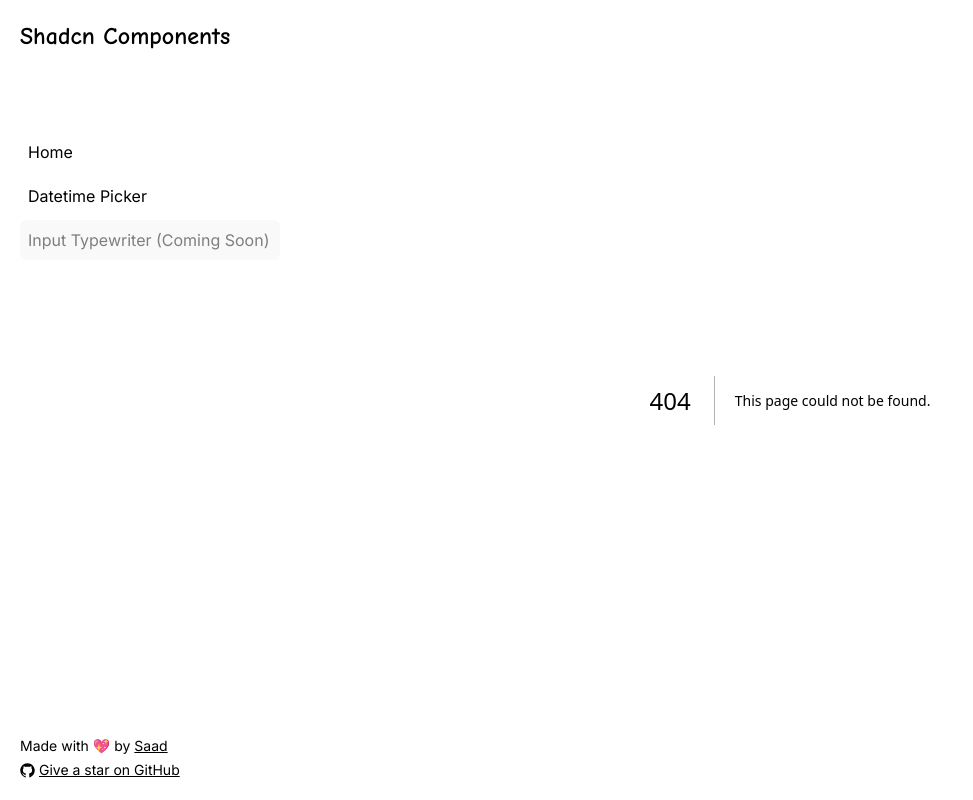
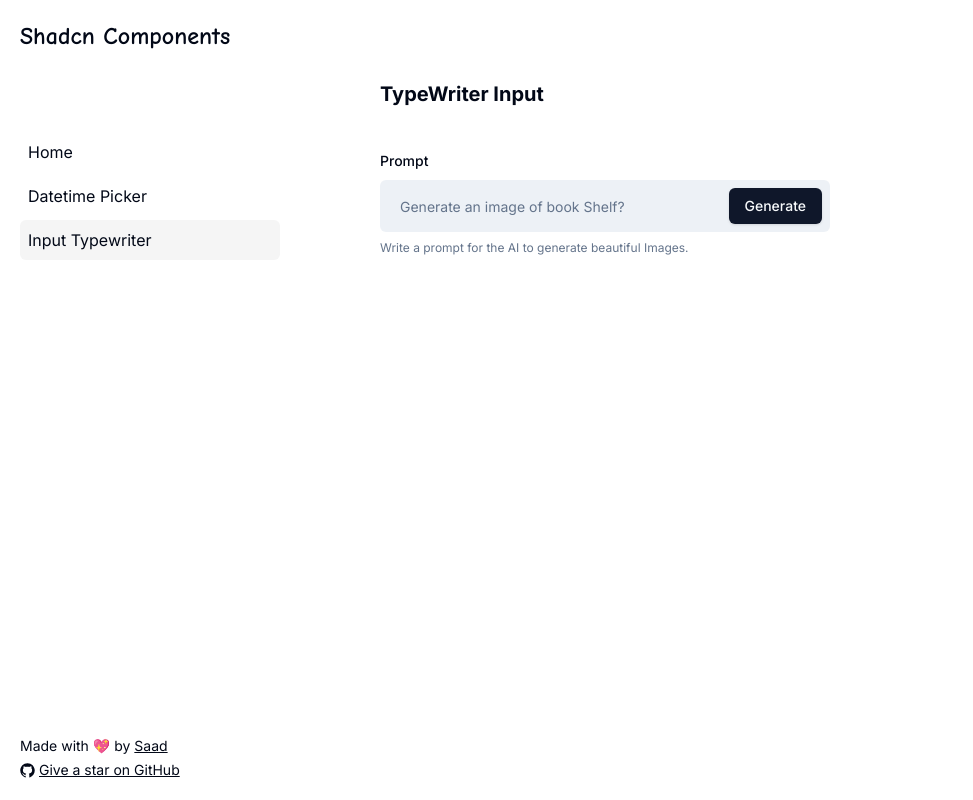
Before and after one commit to Maliksidk19/shadcn-datetime-picker, a Next.js app: page /input-typewriter in a window 1280 px wide. Before the commit this address had no page. Shown: the whole page, without its empty margins (0-973 px from the left). Built offline with nearby package versions, Linux system fonts and the light colour scheme.

Commit message:
typewriter effect

```diff
--- a/next.config.mjs
+++ b/next.config.mjs
@@ -1,4 +1,6 @@
 /** @type {import('next').NextConfig} */
-const nextConfig = {};
+const nextConfig = {
+  reactStrictMode: false,
+};
 
 export default nextConfig;
--- a/package.json
+++ b/package.json
@@ -29,6 +29,7 @@
     "sonner": "^1.5.0",
     "tailwind-merge": "^2.4.0",
     "tailwindcss-animate": "^1.0.7",
+    "typewriter-effect": "^2.21.0",
     "zod": "^3.23.8"
   },
   "devDependencies": {
--- a/src/components/sidebar.tsx
+++ b/src/app/_components/sidebar.tsx
@@ -20,7 +20,6 @@ const components = [
   {
     name: "Input Typewriter",
     href: "/input-typewriter",
-    disabled: true,
   },
 ];
 
@@ -38,14 +37,10 @@ export const Sidebar = () => {
               key={index}
               className={cn(
                 "p-2",
-                pathname === item.href && "bg-neutral-100 rounded-md",
-                item.disabled && "opacity-50 cursor-not-allowed"
+                pathname === item.href && "bg-neutral-100 rounded-md"
               )}
             >
-              <li>
-                {item.name}
-                {item.disabled && " (Coming Soon)"}
-              </li>
+              <li>{item.name}</li>
             </Link>
           ))}
         </ul>
--- /dev/null
+++ b/src/app/input-typewriter/page.tsx
@@ -0,0 +1,12 @@
+import TypeWriter from "@/components/typewriter";
+
+const TypeWriterInput = () => {
+  return (
+    <section className="flex-1 m-20 flex flex-col gap-10 w-[450px]">
+      <h2 className="text-xl font-bold">TypeWriter Input</h2>
+      <TypeWriter />
+    </section>
+  );
+};
+
+export default TypeWriterInput;
--- a/src/app/layout.tsx
+++ b/src/app/layout.tsx
@@ -2,7 +2,7 @@ import type { Metadata } from "next";
 import { Inter } from "next/font/google";
 import "./globals.css";
 import { Toaster } from "sonner";
-import { Sidebar } from "@/components/sidebar";
+import { Sidebar } from "./_components/sidebar";
 import { cn } from "@/lib/utils";
 
 const inter = Inter({ subsets: ["latin"] });
--- /dev/null
+++ b/src/components/types.d.ts
@@ -0,0 +1,2 @@
+declare module "typewriter-effect";
+declare module "typewriter-effect/dist/core";
--- /dev/null
+++ b/src/components/typewriter.tsx
@@ -0,0 +1,123 @@
+"use client";
+
+import { Form } from "@/components/ui/form";
+import { useForm } from "react-hook-form";
+import { useEffect, useRef } from "react";
+import Typewriter from "typewriter-effect/dist/core";
+import { z } from "zod";
+import { zodResolver } from "@hookform/resolvers/zod";
+import {
+  FormField,
+  FormItem,
+  FormControl,
+  FormDescription,
+  FormLabel,
+  FormMessage,
+} from "@/components/ui/form";
+import { Input } from "@/components/ui/input";
+import { Button } from "@/components/ui/button";
+import { toast } from "sonner";
+
+const TypeWriter = () => {
+  const inputFormRef = useRef<HTMLInputElement>(null);
+
+  useEffect(() => {
+    let typewriter: typeof Typewriter | null = null;
+
+    if (inputFormRef.current) {
+      const customNodeCreator = function (character: string) {
+        if (inputFormRef.current) {
+          inputFormRef.current!.placeholder += character;
+        }
+        return null;
+      };
+
+      const onRemoveNode = function () {
+        if (inputFormRef.current) {
+          inputFormRef.current!.placeholder =
+            inputFormRef.current!.placeholder.slice(0, -1);
+        }
+      };
+
+      const typewriter = new Typewriter(null, {
+        loop: true,
+        delay: 20,
+        deleteSpeed: 20,
+        onCreateTextNode: customNodeCreator,
+        onRemoveNode: onRemoveNode,
+      });
+
+      typewriter
+        .typeString("Generate an image of Solar System?")
+        .pauseFor(1000)
+        .deleteAll(20)
+        .typeString("Generate an image of book Shelf?")
+        .pauseFor(1000)
+        .start();
+    }
+
+    return () => {
+      if (typewriter) {
+        typewriter.stop();
+      }
+    };
+  }, []);
+
+  const promptSchema = z.object({
+    prompt: z.string(),
+  });
+
+  const form = useForm<z.infer<typeof promptSchema>>({
+    resolver: zodResolver(promptSchema),
+    defaultValues: {
+      prompt: "",
+    },
+  });
+
+  const onSubmit = async (data: z.infer<typeof promptSchema>) => {
+    toast.info(data.prompt);
+  };
+
+  return (
+    <Form {...form}>
+      <form
+        onSubmit={form.handleSubmit(onSubmit)}
+        className="flex flex-col gap-3"
+        method="post"
+      >
+        <FormField
+          control={form.control}
+          name="prompt"
+          render={({ field }) => (
+            <FormItem>
+              <FormLabel className="text-sm" htmlFor="prompt">
+                Prompt
+              </FormLabel>
+              <FormControl>
+                <div className="flex items-center p-2 bg-input/60 text-foreground rounded-md">
+                  <Input
+                    type="text"
+                    id="prompt"
+                    placeholder=""
+                    className="border-none bg-transparent w-full shadow-none focus-visible:ring-0"
+                    {...field}
+                    ref={inputFormRef}
+                  />
+                  <Button className="text-sm py-3" type="submit">
+                    Generate
+                  </Button>
+                </div>
+              </FormControl>
+              <FormDescription className="text-xs">
+                Write a prompt for the AI to generate beautiful Images.
+              </FormDescription>
+              <FormMessage />
+            </FormItem>
+          )}
+        />
+      </form>
+    </Form>
+  );
+};
+
+export default TypeWriter;
```
Also changed, not shown: src/components/ui/input.tsx (+6 -6 lines), 1 other file (tests, documents, lock files or other folders).
